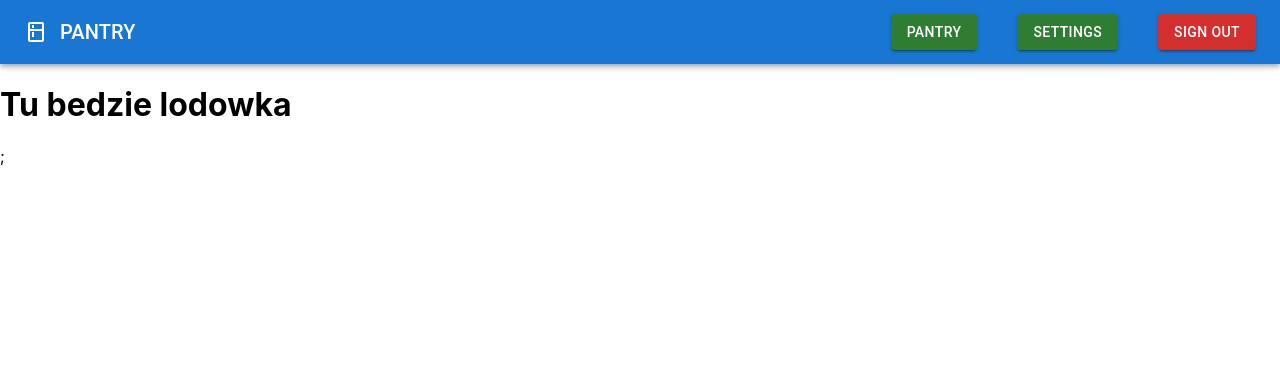
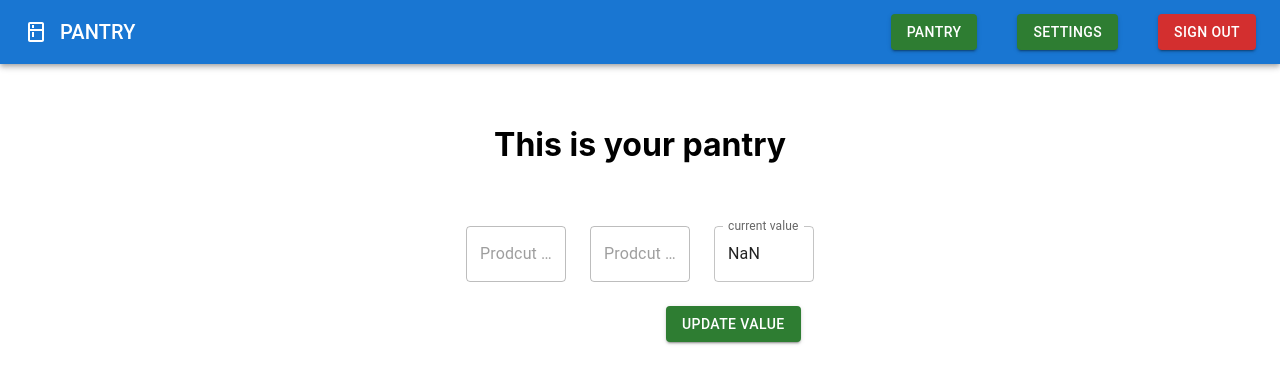
Before and after one commit to JJamroz23/pantry-app, a React (Create React App) app: page /pantry in a window 1280 px wide. Shown: the top 384 px of the page. Built offline with nearby package versions, Linux system fonts and the light colour scheme; no server answers; the database is empty; sample sign-in values are in the browser's storage.

Commit message:
pantry view first part

```diff
--- a/src/App.js
+++ b/src/App.js
@@ -10,7 +10,7 @@
     <React.StrictMode>
       <BrowserRouter>
         <UserProvider>
-          <AppRoutes />;
+          <AppRoutes />
           <GlobalStyle />
         </UserProvider>
       </BrowserRouter>
--- /dev/null
+++ b/src/pages/pantry/Form.jsx
@@ -0,0 +1,87 @@
+import { Grid, TextField, Skeleton } from "@mui/material";
+import { Controller } from "react-hook-form";
+import get from "lodash/get";
+
+const PantryProductForm = ({
+  firestoreUid,
+  user,
+  index,
+  control,
+  loading,
+  register,
+  errors,
+}) => {
+  const getFieldErrorProps = (fieldPath) => {
+    const errorObj = get(errors, fieldPath);
+    return {
+      error: !!errorObj,
+      helperText: errorObj?.message,
+    };
+  };
+
+  return (
+    <Grid key={firestoreUid} container gap={3} mb={3} justifyContent="center">
+      <Grid item>
+        {loading ? (
+          <Skeleton variant="rectangular" width={210} height={60} />
+        ) : (
+          <Controller
+            control={control}
+            name={`products.${index}.name`}
+            render={({ field }) => (
+              <TextField
+                label="Prodcut name"
+                variant="outlined"
+                disabled
+                {...field}
+                sx={{ width: 100 }}
+              />
+            )}
+          />
+        )}
+      </Grid>
+
+      <Grid item>
+        {loading ? (
+          <Skeleton variant="rectangular" width={210} height={60} />
+        ) : (
+          <Controller
+            control={control}
+            name={`products.${index}.units`}
+            render={({ field }) => (
+              <TextField
+                disabled
+                {...field}
+                label="Prodcut units"
+                sx={{ width: 100 }}
+              />
+            )}
+          />
+        )}
+      </Grid>
+
+      <Grid item>
+        {loading ? (
+          <Skeleton variant="rectangular" width={210} height={60} />
+        ) : (
+          <Controller
+            control={control}
+            name={`products.${index}.currentValue`}
+            render={({ field }) => (
+              <TextField
+                {...register(field.name, {
+                  valueAsNumber: true,
+                })}
+                {...getFieldErrorProps(field.name)}
+                label="current value"
+                sx={{ width: 100 }}
+              />
+            )}
+          />
+        )}
+      </Grid>
+    </Grid>
+  );
+};
+
+export default PantryProductForm;
--- a/src/pages/pantry/Pantry.jsx
+++ b/src/pages/pantry/Pantry.jsx
@@ -1,8 +1,102 @@
+import { Box, Button } from "@mui/material";
+import { useEffect, useState } from "react";
+import { useFieldArray, useForm } from "react-hook-form";
+import { useCurrentUser } from "../../hooks";
+import { addProductsDocs, getProducts } from "../../utils/firebase/products";
+import PantryProductForm from "./Form";
+import { schema } from "./formSchema";
+import { yupResolver } from "@hookform/resolvers/yup";
+
+const PANTRY_PRODUCTS = {
+  units: "",
+  name: "",
+  currentValue: "",
+  maximum: "",
+  minimum: "",
+};
+
+const defaultPantryValues = {
+  products: [PANTRY_PRODUCTS],
+};
+
 const PantryComponent = () => {
+  const user = useCurrentUser();
+  const [loading, setLoading] = useState(false);
+
+  const methods = useForm({
+    resolver: yupResolver(schema),
+    defaultValues: defaultPantryValues,
+    mode: "onSubmit",
+    reValidateMode: "onChange",
+  });
+
+  const { fields } = useFieldArray({
+    name: "products",
+    control: methods.control,
+  });
+
+  const giveData = async () => {
+    setLoading(true);
+    try {
+      const products = await getProducts(user.uid);
+      if (products.length) methods.setValue("products", products);
+    } catch (error) {
+      console.log(error);
+    } finally {
+      setLoading(false);
+    }
+    // products.map((product, index) => {
+    //   return console.log(product.name, product.currentValue, product.units);
+    // });
+    // console.log(products, "pantry");
+  };
+  // giveData();
+
+  useEffect(() => {
+    giveData();
+    // eslint-disable-next-line react-hooks/exhaustive-deps
+  }, []);
+
+  const onSubmit = async (currentFormValues) => {
+    await addProductsDocs(user.uid, currentFormValues);
+  };
+
   return (
-    <div>
-      <h1>Tu bedzie lodowka</h1>
-    </div>
+    <Box
+      display="flex"
+      flexDirection="column"
+      gap={5}
+      marginTop={5}
+      alignItems="center"
+    >
+      <h1>This is your pantry</h1>
+      <form onSubmit={methods.handleSubmit(onSubmit)}>
+        {fields.map((field, index) => {
+          return (
+            <PantryProductForm
+              user={user}
+              firestoreUid={field.uid}
+              index={index}
+              control={methods.control}
+              key={field.id}
+              loading={loading}
+              errors={methods.formState.errors}
+              register={methods.register}
+            />
+          );
+        })}
+
+        <Button
+          variant="contained"
+          color="success"
+          disabled={methods.formState.isSubmitting || loading}
+          type="submit"
+          sx={{ marginLeft: "200px" }}
+        >
+          UPDATE VALUE
+        </Button>
+      </form>
+    </Box>
   );
 };
 
--- /dev/null
+++ b/src/pages/pantry/formSchema.js
@@ -0,0 +1,41 @@
+import * as yup from "yup";
+
+export const msgs = {
+  required: "Value is required",
+  requiredNumber: "Numeric value is required",
+  number: "Must be a number",
+  positive: "Must be a positive value",
+  integer: "Must be integer",
+  max: "Must be greater than minimum field value",
+  min: "Must be less than maximum field value",
+};
+
+export const schema = yup.object().shape({
+  products: yup.array(
+    yup.object({
+      currentValue: yup
+        .number()
+        .typeError(msgs.number)
+        .transform(function (value, originalValue, schema) {
+          if (this.isType(value)) return value;
+          if (!originalValue || !originalValue.trim()) {
+            return null;
+          }
+
+          // we return the invalid original value
+          return originalValue;
+        })
+        .nullable()
+        .required(msgs.requiredNumber)
+        .min(yup.ref("minimum"), msgs.max)
+        .max(yup.ref("maximum"), msgs.min)
+        .test("positiveNumber", msgs.positive, (value) => {
+          return !(Number(value) <= 0);
+        })
+        .when("units", {
+          is: "unit",
+          then: (schema) => schema.integer(msgs.integer),
+        }),
+    })
+  ),
+});
--- a/src/pages/productsSettings/Settings.jsx
+++ b/src/pages/productsSettings/Settings.jsx
@@ -18,10 +18,6 @@
 const defaultSettingsValues = {
   products: [DEFAULT_PRODUCT],
 };
-
-// TODO:
-
-// walidacja min depend on max and max on min
 
 const ProductsSettings = () => {
   const user = useCurrentUser();
--- a/src/pages/productsSettings/formSchema.js
+++ b/src/pages/productsSettings/formSchema.js
@@ -7,7 +7,8 @@
   number: "Must be a number",
   positive: "Must be a positive value",
   integer: "Must be integer",
-  minmax: "Must be greater than minimum value",
+  max: "Must be greater than minimum field value",
+  min: "Must be less than maximum field value",
 };
 export const schema = yup.object().shape({
   products: yup
@@ -29,7 +30,7 @@
             })
             .nullable()
             .required(msgs.requiredNumber)
-            .min(yup.ref("minimum"), "must be greater than minimum field value")
+            .min(yup.ref("minimum"), msgs.max)
             .test("positiveNumber", msgs.positive, (value) => {
               return !(Number(value) <= 0);
             })
@@ -52,7 +53,7 @@
             })
             .nullable()
             .required(msgs.requiredNumber)
-            .max(yup.ref("maximum"), "must be less than maximum field value")
+            .max(yup.ref("maximum"), msgs.min)
             .test("positiveNumber", msgs.positive, (value) => {
               return !(Number(value) <= 0);
             })
--- a/src/utils/firebase/products.js
+++ b/src/utils/firebase/products.js
@@ -39,7 +39,14 @@
       `users/${userId}/products`,
       productDto.uid || uuidv4()
     );
-    await setDoc(productsRef, omit(productDto, "uid"), { merge: true });
+    await setDoc(
+      productsRef,
+      {
+        ...omit(productDto, "uid"),
+        currentValue: productDto.currentValue || 0,
+      },
+      { merge: true }
+    );
   } catch (error) {
     console.error(error);
   }
```
